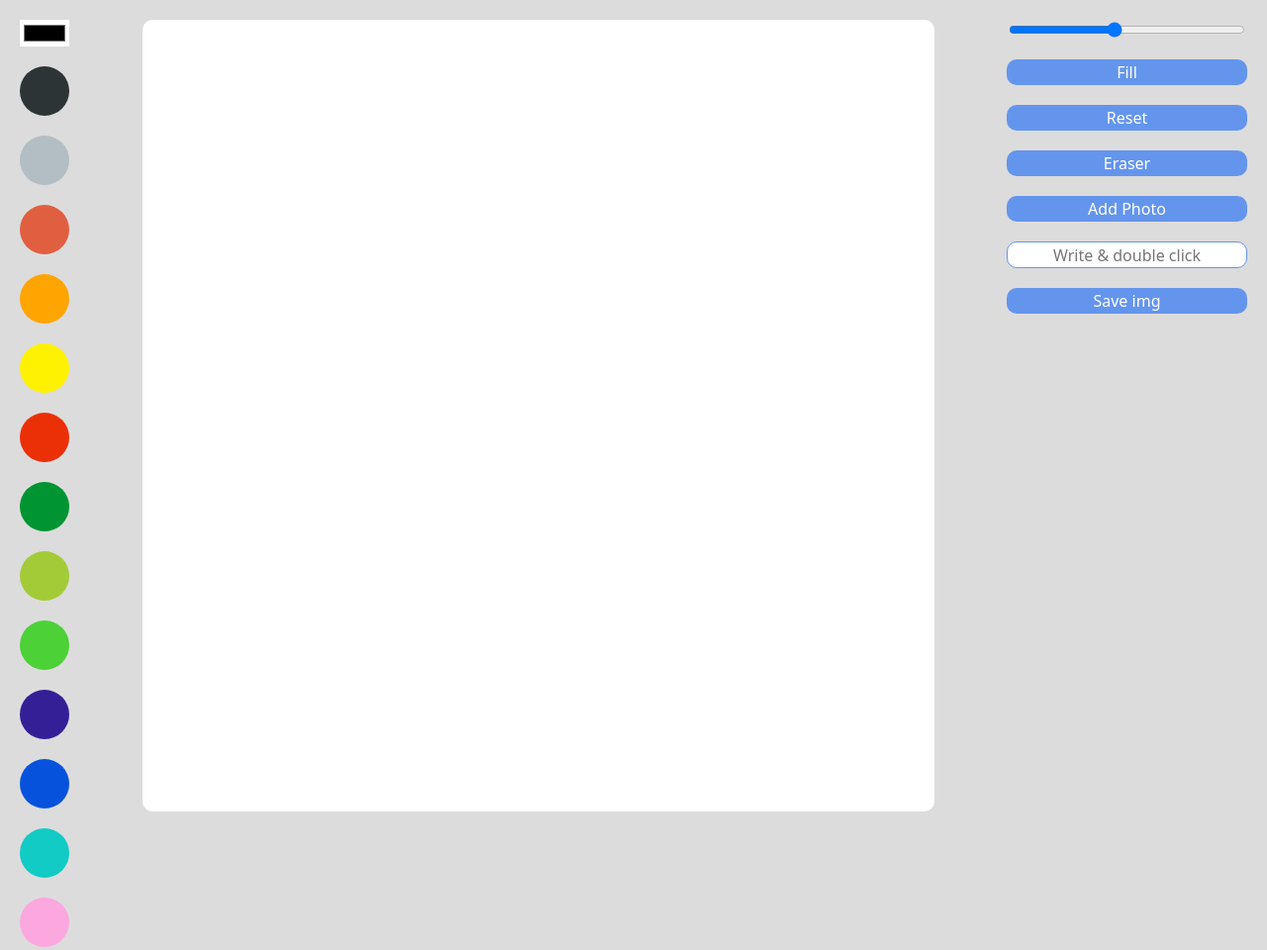
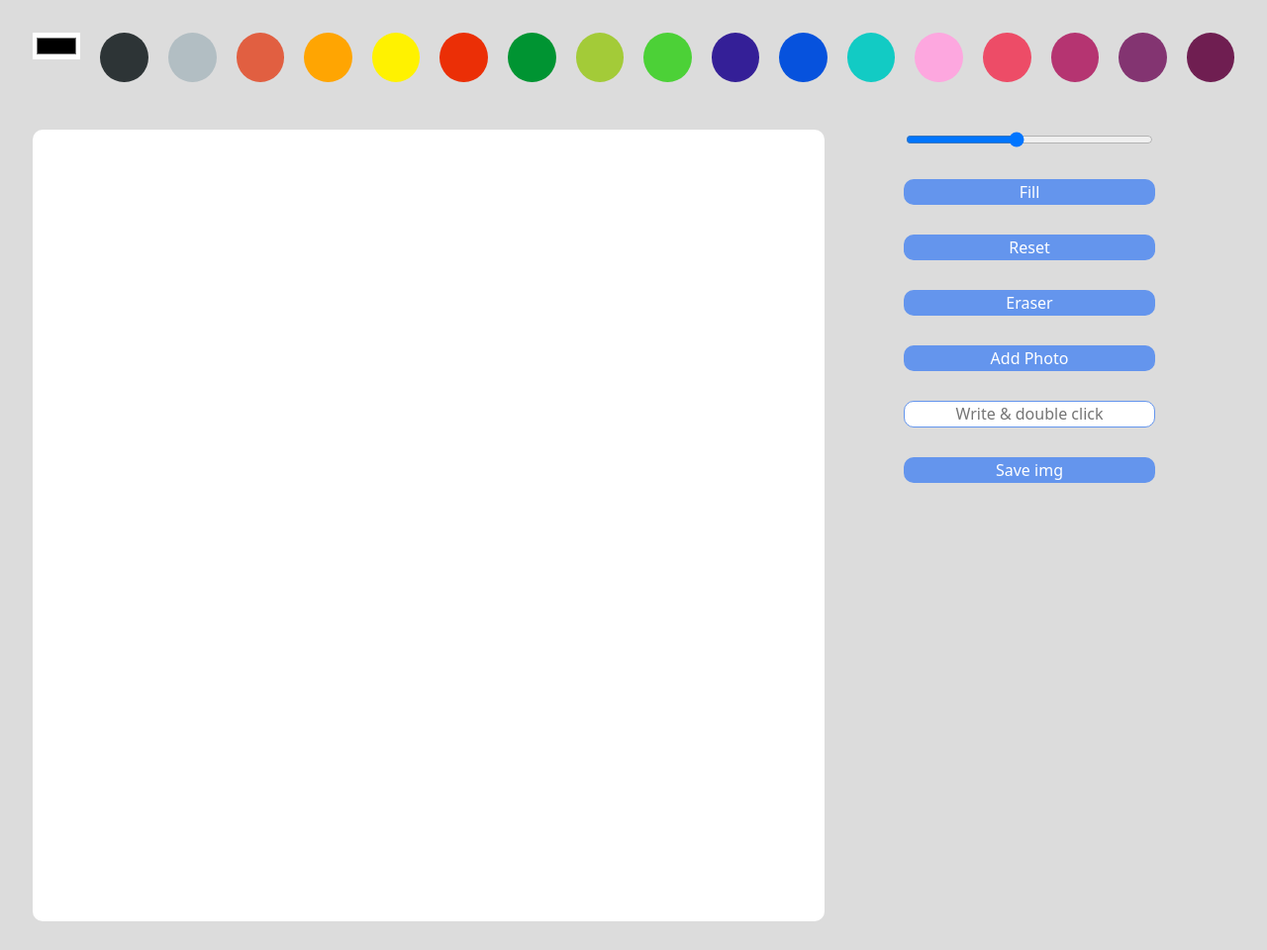
Before and after one commit to shruti212/DrawingBoard, a plain HTML site: page index.html in a window 1280 px wide. Shown: the top 960 px of the page at 99% size. Drawn offline with Linux system fonts and the light colour scheme.

Commit message:
changing to grid css

```diff
--- a/index.html
+++ b/index.html
@@ -6,7 +6,7 @@
     <meta http-equiv="X-UA-Compatible" content="IE=edge">
     <meta name="viewport" content="width=device-width, initial-scale=1.0">
     <title>MyDrawingBoard</title>
-    <link rel="stylesheet" href="style.css">
+    <link rel="stylesheet" href="grid.css">
 </head>
 <body>
 
```
